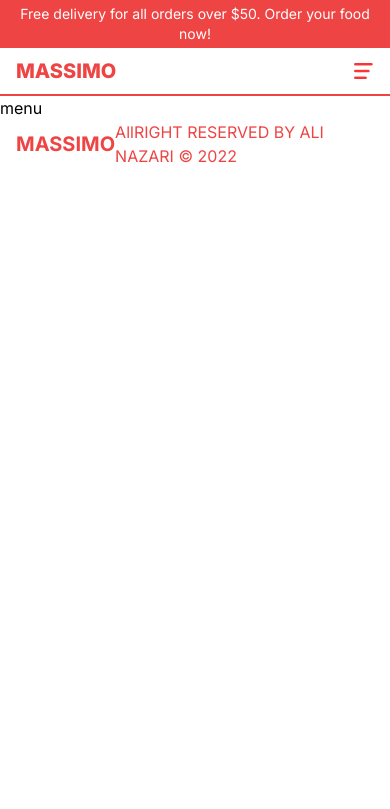
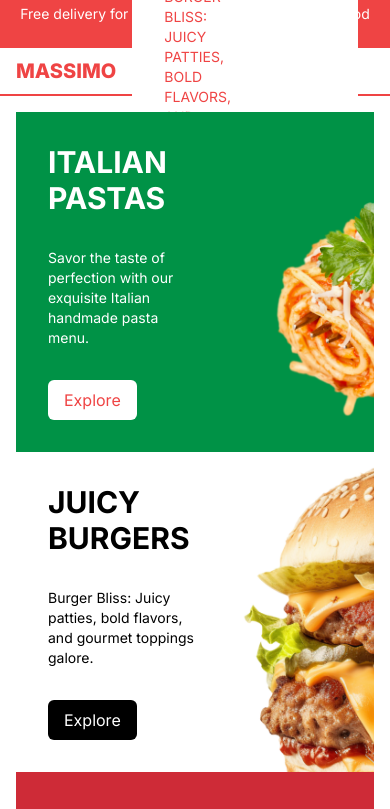
Before and after one commit to AliNazari-dev/restaurant-app-UI---Next---TypeScript---Tailwind--, a Next.js app: page /menu in a window 390 px wide. Shown: the top 809 px of the page. Built offline with nearby package versions, Linux system fonts and the light colour scheme.

Commit message:
Menu page done and responsive

```diff
--- a/src/app/menu/page.tsx
+++ b/src/app/menu/page.tsx
@@ -1,8 +1,26 @@
-import Image from "next/image";
+import { menu } from "@/data";
+import Link from "next/link";
 import React from "react";
 
-const Page = () => {
-  return <div>menu</div>;
+const MenuPage = () => {
+  return (
+    <div style={{height:"100%"}} className="p-4 lg:px-20  flex flex-col md:flex-row items-center">
+      {menu.map((category) => (
+        <Link
+          href={`/menu/${category.slug}`}
+          key={category.id}
+          className="w-full  bg-cover p-8 md:h-1/2"
+          style={{ backgroundImage: `url(${category.img})` }}
+        >
+          <div className={`text-${category.color} w-1/2`}>
+            <h1 className="uppercase font-bold text-3xl">{category.title}</h1>
+            <p className="text-sm my-8">{category.desc}</p>
+            <button className={` text-${category.color === "black" ? "white" : "red-500"} py-2 px-4 rounded-md`} style={{background:`${category.color}`}}>Explore</button>
+          </div>
+        </Link>
+      ))}
+    </div>
+  );
 };
 
-export default Page;
+export default MenuPage;
--- a/src/components/Navbar.tsx
+++ b/src/components/Navbar.tsx
@@ -1,8 +1,8 @@
 import React from "react";
-import Menu from "./Menu";
 import Link from "next/link";
 import CartIcon from "./CartIcons";
 import Image from "next/image";
+import MenuPage from "@/app/menu/page";
 
 const Navbar = () => {
   const user = false;
@@ -20,7 +20,7 @@ const Navbar = () => {
       </div>
       {/* MOBILE MENU */}
       <div className="md:hidden">
-        <Menu />
+        <MenuPage />
       </div>
       {/* RIGHT LINKS */}
       <div className="hidden md:flex gap-4 items-center justify-end flex-1">
```
Also changed, not shown: package.json (+7 -7 lines), 1 other file (tests, documents, lock files or other folders).
